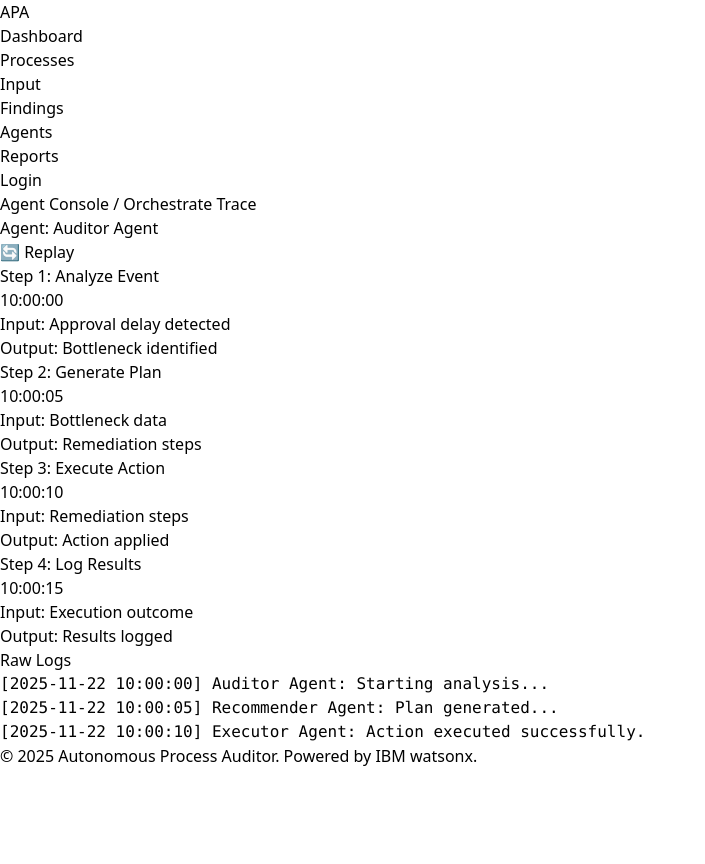
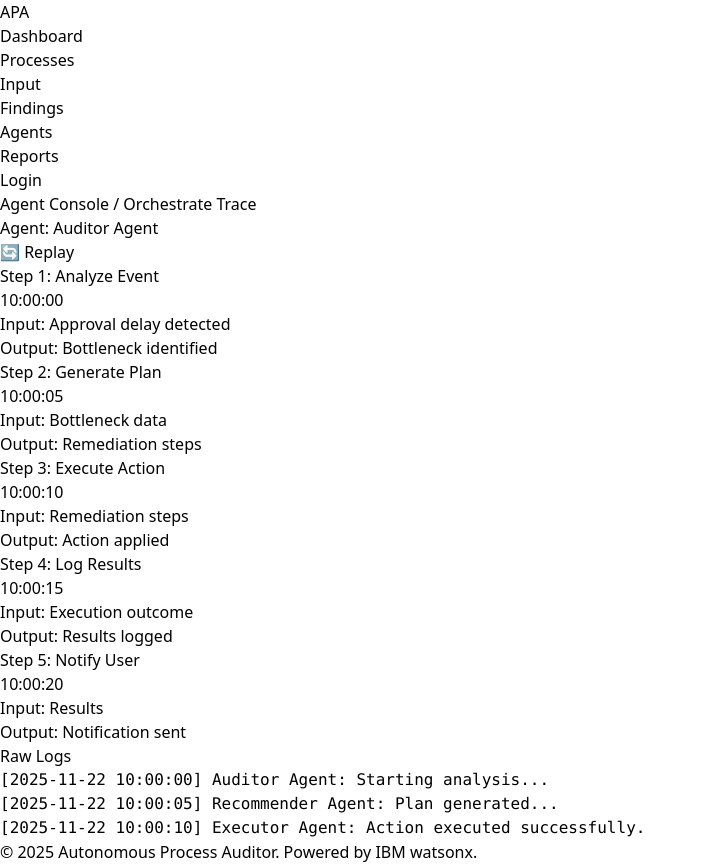
Before and after one commit to kawacukennedy/autonomous_process_auditor, a React app in the folder frontend/: page /agents/1 in a window 1280 px wide. Shown: the whole page, without its empty margins (0-705 px from the left). Before the commit the page ends 800 px from the top, so only its background shows below. Built offline with nearby package versions, Linux system fonts and the light colour scheme; the HTML template or start-up script is replaced by a standard one.

Commit message:
Add more trace steps to AgentConsole

```diff
--- a/frontend/src/pages/AgentConsole.tsx
+++ b/frontend/src/pages/AgentConsole.tsx
@@ -15,6 +15,7 @@ const AgentConsole: React.FC = () => {
     { step: 2, action: 'Generate Plan', input: 'Bottleneck data', output: 'Remediation steps', timestamp: '10:00:05' },
     { step: 3, action: 'Execute Action', input: 'Remediation steps', output: 'Action applied', timestamp: '10:00:10' },
     { step: 4, action: 'Log Results', input: 'Execution outcome', output: 'Results logged', timestamp: '10:00:15' },
+    { step: 5, action: 'Notify User', input: 'Results', output: 'Notification sent', timestamp: '10:00:20' },
   ];
 
   return (
```
